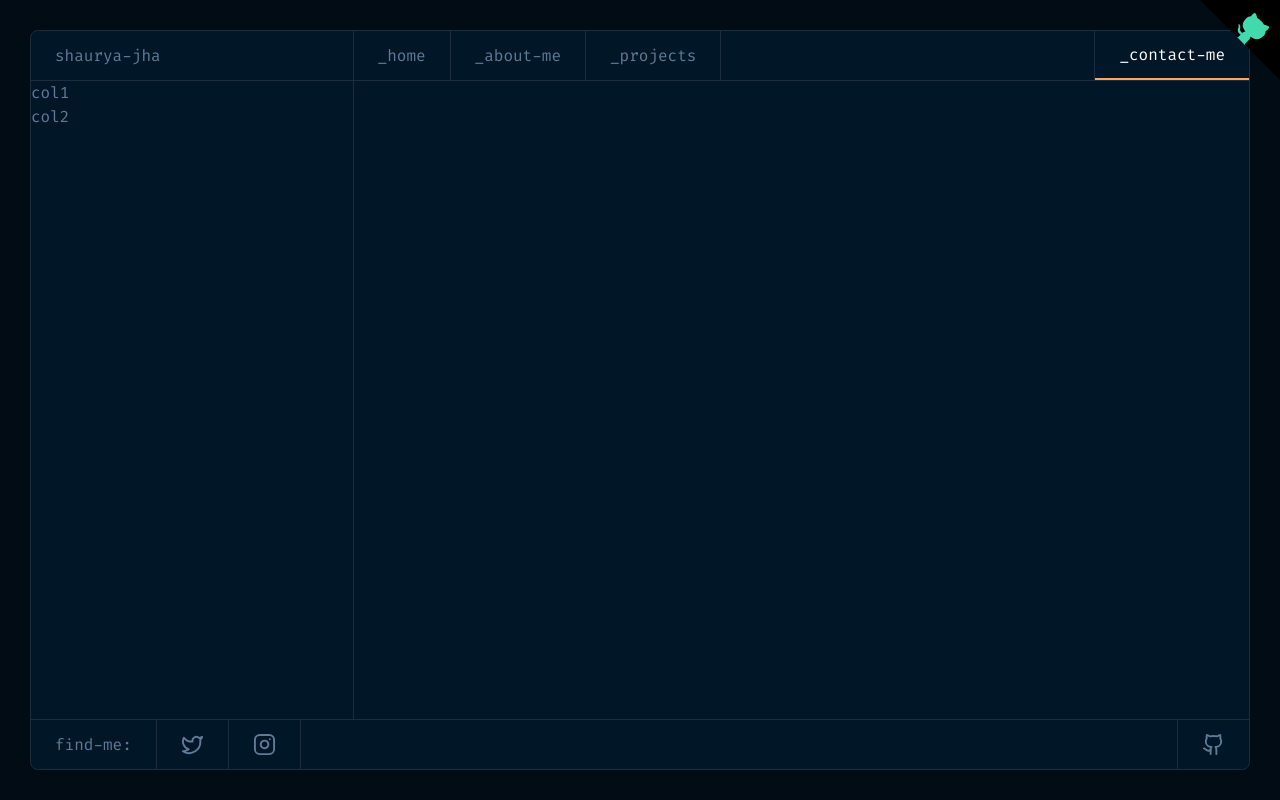
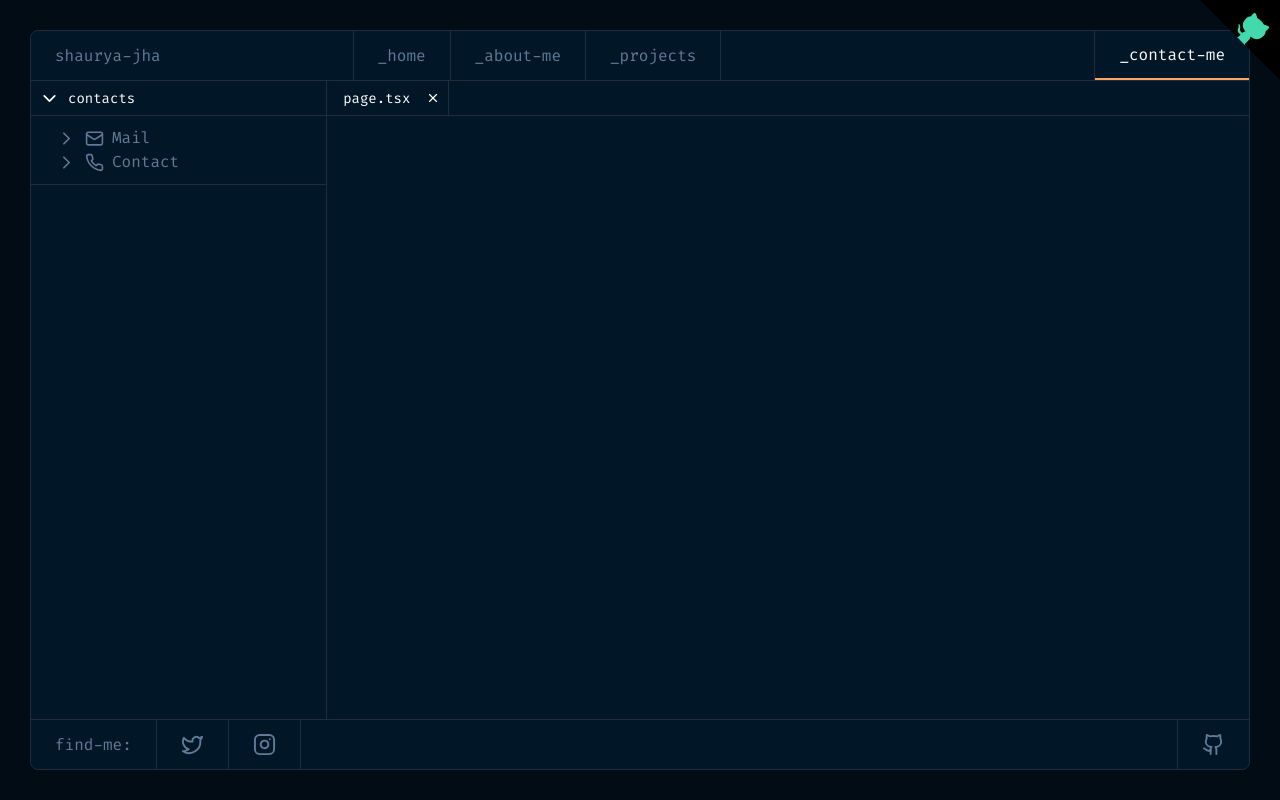
Before and after one commit to shaurya35/Portfolio, a Next.js app: page /contact-me in a window 1280 px wide. Built offline with nearby package versions, Linux system fonts and the light colour scheme.

Commit message:
Add contact me section

```diff
--- a/src/app/contact-me/page.jsx
+++ b/src/app/contact-me/page.jsx
@@ -1,14 +1,56 @@
-import React from 'react'
+import React from "react";
+import CrossIcon from "@/components/ui/CrossIcon";
+import DownIcon from "@/components/ui/DownIcon";
+import MailIcon from "@/components/ui/MailIcon";
+import PhoneIcon from "@/components/ui/PhoneIcon";
+import Right from "@/components/ui/Right";
 
 const page = () => {
   return (
-    <div className='h-[calc(100%-100px)] text-gray-custom font-fira-code flex'>
-      <div className='border-r border-white w-[323px]'>
-        <div>col1</div>
-        <div>col2</div>
+    <div className="h-[calc(100%-100px)] text-gray-custom font-fira-code flex ">
+      <div className="border-r border-white w-[391px]">
+        <div className="flex flex-row text-white-custom border-b border-white w-full h-[35px] justify-start items-center text-[14px] cursor-pointer">
+          <div className="pl-2 flex justify-center items-center">
+            <DownIcon />
+          </div>
+          <div className="pl-2">contacts</div>
+        </div>
+        <div className="flex flex-col px-[25px] py-[10px] h-[10  0px] justify-evenly items-start border-b border-white">
+          <div
+            className={`flex flex-row cursor-pointer hover:text-white-custom `}
+          >
+            <div className=" flex justify-center items-center">
+              <Right/>
+            </div>
+            <div className="pl-2 flex justify-center items-center">
+              <MailIcon />
+            </div>
+            <div className="pl-2">Mail</div>
+          </div>
+          <div
+            className={`flex flex-row cursor-pointer hover:text-white-custom `}
+          >
+            <div className=" flex justify-center items-center">
+            <Right/>
+            </div>
+            <div className="pl-2 flex justify-center items-center">
+              <PhoneIcon />
+            </div>
+            <div className="pl-2">Contact</div>
+          </div>
+        </div>
+      </div>
+
+      <div className="h-full w-full">
+        <div className="flex flex-row text-white-custom border-b border-white w-full h-[35px] justify-start items-center text-[14px] cursor-pointer">
+          <div className="pl-4">page.tsx</div>
+          <div className="pl-4 pr-2 border-r border-white h-full flex justify-center items-center">
+            <CrossIcon />
+          </div>
+        </div>
       </div>
     </div>
-  )
-}
+  );
+};
 
-export default page
+export default page;
--- a/src/app/globals.css
+++ b/src/app/globals.css
@@ -1,4 +1,6 @@
 @import url("https://fonts.googleapis.com/css2?family=Fira+Code:wght@300..700&display=swap");
+
+@import url('https://cdn.jsdelivr.net/npm/devicon@2.14.0/devicon.min.css');
 
 @tailwind base;
 @tailwind components;
--- a/src/app/projects/page.jsx
+++ b/src/app/projects/page.jsx
@@ -18,28 +18,37 @@ const page = () => {
           </div>
           <div className="pl-2">projects</div>
         </div>
-        <div className="flex flex-col px-[25px] py-[10px]">
-          <div className="flex flex-row pt-1 hover:text-white-custom cursor-pointer">
-            <div><Right/></div>
+        <div className="flex flex-col px-[25px] py-[10px] border-b border-white">
+          <div className="flex flex-row py-2 hover:text-white-custom cursor-pointer">
+            <div>
+              <Right />
+            </div>
             <div className="pl-1">Nextjs</div>
           </div>
-          <div className="flex flex-row pt-1 hover:text-white-custom cursor-pointer">
-            <div><Right/></div>
+          <div className="flex flex-row py-2 hover:text-white-custom cursor-pointer">
+            <div>
+              <Right />
+            </div>
             <div className="pl-1">Reactjs</div>
           </div>
-          <div className="flex flex-row pt-1 hover:text-white-custom cursor-pointer">
-            <div><Right/></div>
+          <div className="flex flex-row py-2 hover:text-white-custom cursor-pointer">
+            <div>
+              <Right />
+            </div>
             <div className="pl-1">Tailwind</div>
           </div>
-          <div className="flex flex-row pt-1 hover:text-white-custom cursor-pointer">
-            <div><Right/></div>
+          <div className="flex flex-row py-2 hover:text-white-custom cursor-pointer">
+            <div>
+              <Right />
+            </div>
             <div className="pl-1">Nodejs</div>
           </div>
-          <div className="flex flex-row pt-1 hover:text-white-custom cursor-pointer">
-            <div><Right/></div>
+          <div className="flex flex-row py-2 hover:text-white-custom cursor-pointer">
+            <div>
+              <Right />
+            </div>
             <div className="pl-1">Expressjs</div>
           </div>
-
         </div>
       </div>
       <div className="w-full h-full flex flex-col">
```
Also changed, not shown: 1 other file (tests, documents, lock files or other folders).
